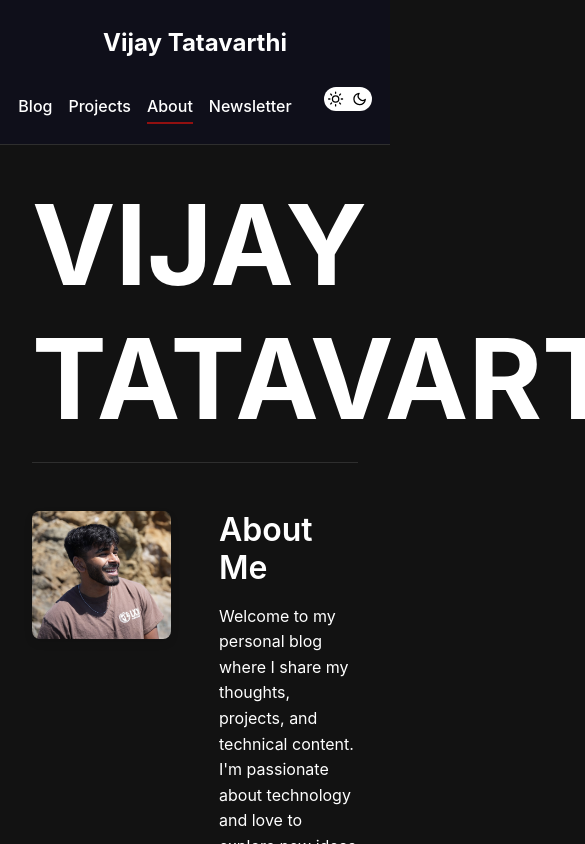
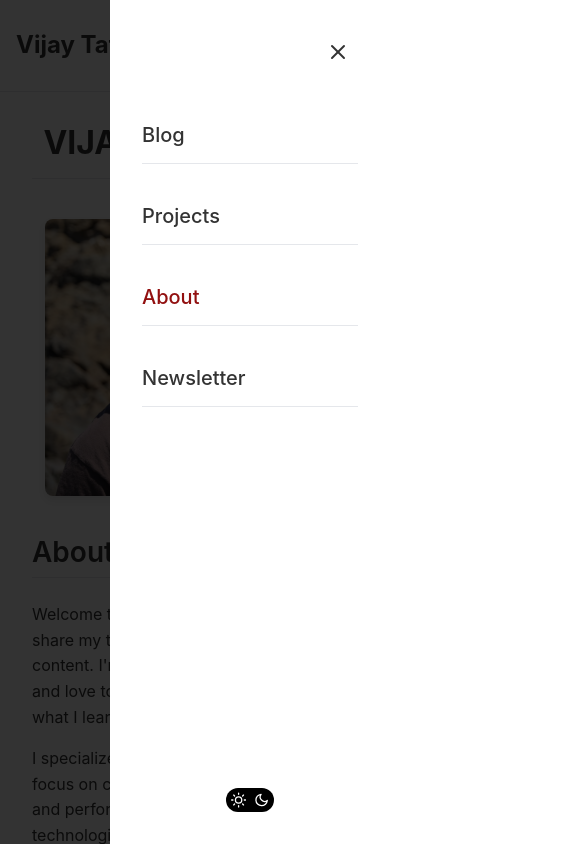
Before and after one commit to tatavarthiv/vijay-blog, a React (Vite) app: page /about in a window 390 px wide. Both pictures are taken after a click on the button "Toggle mobile menu". Shown: the top 844 px of the page, 585 px wide, since content can reach past the window. Built offline with nearby package versions, Linux system fonts and the light colour scheme.

Commit message:
mobile responsive

```diff
--- a/src/components/common/Header.tsx
+++ b/src/components/common/Header.tsx
@@ -1,13 +1,23 @@
 import { Link, useLocation } from "react-router-dom";
 import { useTheme } from "../../context/themeContext";
-import { FiSun, FiMoon } from "react-icons/fi";
+import { FiSun, FiMoon, FiMenu, FiX } from "react-icons/fi";
+import { useState } from "react";
 
 export default function Header() {
   const { theme, toggleTheme } = useTheme();
   const location = useLocation();
+  const [isMobileMenuOpen, setIsMobileMenuOpen] = useState(false);
 
   const isActive = (path: string) => {
     return location.pathname === path;
+  };
+
+  const toggleMobileMenu = () => {
+    setIsMobileMenuOpen(!isMobileMenuOpen);
+  };
+
+  const closeMobileMenu = () => {
+    setIsMobileMenuOpen(false);
   };
 
   return (
@@ -21,7 +31,8 @@ export default function Header() {
           </div>
 
           <div style={{ display: "flex", alignItems: "center", gap: "1rem" }}>
-            <nav className="main-nav">
+            {/* Desktop Navigation */}
+            <nav className="main-nav desktop-nav">
               <ul className="nav-links">
                 <li>
                   <Link
@@ -62,7 +73,95 @@ export default function Header() {
               </ul>
             </nav>
 
-            <div className="theme-toggle-container">
+            <div className="theme-toggle-container desktop-theme-toggle">
+              <button
+                className="theme-toggle"
+                onClick={toggleTheme}
+                title={`Switch to ${theme === "light" ? "dark" : "light"} mode`}
+                aria-label="Toggle theme"
+              >
+                <FiSun size={20} className="sun-icon" />
+                <FiMoon size={20} className="moon-icon" />
+              </button>
+            </div>
+
+            {/* Mobile Hamburger Menu Button */}
+            <button
+              className="mobile-menu-button"
+              onClick={toggleMobileMenu}
+              aria-label="Toggle mobile menu"
+            >
+              <FiMenu size={24} />
+            </button>
+          </div>
+        </div>
+      </div>
+
+      {/* Mobile Menu Overlay */}
+      {isMobileMenuOpen && (
+        <div className="mobile-menu-overlay" onClick={closeMobileMenu}>
+          <div
+            className="mobile-menu-content"
+            onClick={(e) => e.stopPropagation()}
+          >
+            <button
+              className="mobile-menu-close"
+              onClick={closeMobileMenu}
+              aria-label="Close mobile menu"
+            >
+              <FiX size={24} />
+            </button>
+
+            <nav className="mobile-nav">
+              <ul className="mobile-nav-links">
+                <li>
+                  <Link
+                    to="/blog"
+                    className={`mobile-nav-link ${
+                      isActive("/blog") ? "active" : ""
+                    }`}
+                    onClick={closeMobileMenu}
+                  >
+                    Blog
+                  </Link>
+                </li>
+                <li>
+                  <Link
+                    to="/projects"
+                    className={`mobile-nav-link ${
+                      isActive("/projects") ? "active" : ""
+                    }`}
+                    onClick={closeMobileMenu}
+                  >
+                    Projects
+                  </Link>
+                </li>
+                <li>
+                  <Link
+                    to="/about"
+                    className={`mobile-nav-link ${
+                      isActive("/about") ? "active" : ""
+                    }`}
+                    onClick={closeMobileMenu}
+                  >
+                    About
+                  </Link>
+                </li>
+                <li>
+                  <Link
+                    to="/newsletter"
+                    className={`mobile-nav-link ${
+                      isActive("/newsletter") ? "active" : ""
+                    }`}
+                    onClick={closeMobileMenu}
+                  >
+                    Newsletter
+                  </Link>
+                </li>
+              </ul>
+            </nav>
+
+            <div className="mobile-theme-toggle-container">
               <button
                 className="theme-toggle"
                 onClick={toggleTheme}
@@ -75,7 +174,7 @@ export default function Header() {
             </div>
           </div>
         </div>
-      </div>
+      )}
     </header>
   );
 }
--- a/src/index.css
+++ b/src/index.css
@@ -168,8 +168,24 @@ ol {
 }
 
 .name-link {
-  color: var(--text-primary);
+  color: var(--text-primary) !important;
   transition: color 0.2s;
+}
+
+.name-link:hover {
+  color: var(--text-primary) !important;
+}
+
+.name-link:active {
+  color: var(--text-primary) !important;
+}
+
+.name-link:visited {
+  color: var(--text-primary) !important;
+}
+
+.name-link:focus {
+  color: var(--text-primary) !important;
 }
 
 /* Navigation */
@@ -182,6 +198,98 @@ ol {
 
 .main-nav ul.nav-links li {
   margin-left: 0;
+}
+
+/* Mobile Menu Button */
+.mobile-menu-button {
+  display: none;
+  background: none;
+  border: none;
+  color: var(--text-primary);
+  padding: 0.5rem;
+  cursor: pointer;
+  border-radius: 4px;
+  transition: background-color 0.2s;
+}
+
+.mobile-menu-button:hover {
+  background-color: var(--bg-secondary);
+}
+
+/* Mobile Menu Overlay */
+.mobile-menu-overlay {
+  position: fixed;
+  top: 0;
+  left: 0;
+  right: 0;
+  bottom: 0;
+  background-color: rgba(0, 0, 0, 0.8);
+  z-index: 1000;
+  display: flex;
+  justify-content: flex-end;
+}
+
+.mobile-menu-content {
+  background-color: var(--header-bg);
+  width: 280px;
+  height: 100%;
+  padding: 2rem;
+  display: flex;
+  flex-direction: column;
+  transform: translateX(100%);
+  animation: slideInFromRight 0.3s ease-out forwards;
+}
+
+@keyframes slideInFromRight {
+  to {
+    transform: translateX(0);
+  }
+}
+
+.mobile-menu-close {
+  align-self: flex-end;
+  background: none;
+  border: none;
+  color: var(--text-primary);
+  padding: 0.5rem;
+  cursor: pointer;
+  border-radius: 4px;
+  margin-bottom: 2rem;
+  transition: background-color 0.2s;
+}
+
+.mobile-menu-close:hover {
+  background-color: var(--bg-secondary);
+}
+
+.mobile-nav-links {
+  list-style: none;
+  margin: 0;
+  padding: 0;
+  display: flex;
+  flex-direction: column;
+  gap: 1.5rem;
+}
+
+.mobile-nav-link {
+  color: var(--text-primary);
+  font-size: 1.25rem;
+  font-weight: 500;
+  text-decoration: none;
+  padding: 0.75rem 0;
+  border-bottom: 1px solid var(--border-color);
+  transition: color 0.2s;
+}
+
+.mobile-nav-link:hover,
+.mobile-nav-link.active {
+  color: var(--accent-color);
+}
+
+.mobile-theme-toggle-container {
+  margin-top: auto;
+  display: flex;
+  justify-content: center;
 }
 
 .nav-link {
@@ -453,12 +561,15 @@ ol {
 }
 
 .main-title {
-  font-size: 7rem;
+  font-size: clamp(2.5rem, 8vw, 7rem);
   text-align: center;
   font-weight: 700;
-  margin-bottom: 3rem;
+  margin-bottom: 2.5rem;
   padding-bottom: 1rem;
   border-bottom: 1px solid var(--border-color);
+  white-space: nowrap;
+  overflow: hidden;
+  text-overflow: ellipsis;
 }
 
 /* Hero Section */
@@ -475,12 +586,21 @@ ol {
 /* Blog Page Styles */
 .recent-posts-section {
   margin-bottom: 4rem;
+  border: none;
+  border-left: none;
+  padding-left: 0;
+  margin-left: 0;
 }
 
 .recent-posts-section h2 {
   font-size: 2rem;
   margin-bottom: 2rem;
   font-weight: 600;
+  border: none;
+  padding-left: 0;
+  margin-left: 0;
+  padding-bottom: 0.5rem;
+  border-bottom: 1px solid var(--border-color);
 }
 
 .recent-posts-grid {
@@ -529,6 +649,8 @@ ol {
   font-size: 2rem;
   margin-bottom: 2rem;
   font-weight: 600;
+  padding-bottom: 0.5rem;
+  border-bottom: 1px solid var(--border-color);
 }
 
 .all-posts-grid {
@@ -560,6 +682,14 @@ ol {
   margin-bottom: 3rem;
 }
 
+/* Newsletter Page Styles */
+.newsletter-recent-grid {
+  display: grid;
+  grid-template-columns: repeat(3, 1fr);
+  gap: 2rem;
+  margin-bottom: 3rem;
+}
+
 .project-card-row-1 {
   grid-column: auto;
   grid-row: 1;
@@ -583,6 +713,8 @@ ol {
   font-size: 2rem;
   margin-bottom: 2rem;
   font-weight: 600;
+  padding-bottom: 0.5rem;
+  border-bottom: 1px solid var(--border-color);
 }
 
 /* Blog Post Page Styles */
@@ -666,6 +798,40 @@ ol {
 }
 
 /* About Page Styles */
+.about-intro-grid {
+  display: grid;
+  grid-template-columns: 1fr 1fr;
+  gap: 3rem;
+}
+
+.headshot-image {
+  width: 100%;
+  border-radius: 8px;
+  box-shadow: 0 4px 8px rgba(0, 0, 0, 0.1);
+}
+
+.about-content h2 {
+  padding-bottom: 0.5rem;
+  border-bottom: 1px solid var(--border-color);
+  margin-bottom: 1.5rem;
+}
+
+.skills-section,
+.experience-section,
+.education-section,
+.contact-section {
+  margin-top: 2.2rem;
+}
+
+.skills-section h2,
+.experience-section h2,
+.education-section h2,
+.contact-section h2 {
+  padding-bottom: 0.5rem;
+  border-bottom: 1px solid var(--border-color);
+  margin-bottom: 2rem;
+}
+
 .contact-links {
   display: flex;
   gap: 20px;
@@ -799,16 +965,49 @@ ol {
 
 /* Mobile Styles (max-width: 768px) */
 @media (max-width: 768px) {
-  /* Header */
-  .header-content {
-    flex-direction: column;
-    gap: 1rem;
+  /* Prevent horizontal scroll */
+  body {
+    overflow-x: hidden;
   }
 
-  .main-nav ul.nav-links {
-    margin-top: 1rem;
-    justify-content: center;
-    gap: 1rem;
+  .container {
+    padding: 0 1rem;
+    max-width: 100%;
+    overflow-x: hidden;
+  }
+
+  /* Header Mobile Styles */
+  .header-content {
+    flex-direction: row;
+    justify-content: space-between;
+    align-items: center;
+  }
+
+  /* Hide desktop navigation on mobile */
+  .desktop-nav {
+    display: none;
+  }
+
+  .desktop-theme-toggle {
+    display: none;
+  }
+
+  /* Show mobile menu button */
+  .mobile-menu-button {
+    display: block;
+  }
+
+  /* Fix name link - remove any active state styles */
+  .name-link {
+    color: var(--text-primary) !important;
+  }
+
+  .name-link:hover {
+    color: var(--text-primary) !important;
+  }
+
+  .name-link.active {
+    color: var(--text-primary) !important;
   }
 
   /* Footer */
@@ -832,29 +1031,136 @@ ol {
     font-size: 2.5rem;
   }
 
-  /* Blog Layout */
+  /* Section Headers - Align with content */
+  .recent-posts-section h2,
+  .all-posts-section h2,
+  .project-list-title {
+    font-size: 1.75rem;
+    margin-left: 0;
+    padding-left: 0;
+    text-align: left;
+    margin-bottom: 1.5rem;
+  }
+
+  /* Mobile Card Layouts - All single column */
   .recent-posts-grid {
     grid-template-columns: 1fr;
-  }
-
-  .content-card-featured,
-  .content-card-small,
-  .content-card-wide {
-    grid-column: 1;
-    grid-row: auto;
+    gap: 1.5rem;
   }
 
   .all-posts-grid {
     grid-template-columns: 1fr;
+    gap: 1.5rem;
   }
 
-  /* Projects Layout */
   .projects-grid {
     grid-template-columns: 1fr;
+    gap: 1.5rem;
   }
 
-  .project-card-row-2 {
-    grid-column: 1;
+  /* Newsletter page - make grid single column */
+  .newsletter-recent-grid {
+    grid-template-columns: 1fr;
+    gap: 1.5rem;
+  }
+
+  /* About page - stack image above content */
+  .about-intro-grid {
+    grid-template-columns: 1fr;
+    gap: 2rem;
+    text-align: center;
+  }
+
+  .about-intro-grid .headshot-container {
+    order: -1; /* Image comes first */
+    max-width: 300px;
+    margin: 0 auto;
+  }
+
+  /* Reset all special grid positioning for mobile */
+  .content-card-featured,
+  .content-card-small,
+  .content-card-wide,
+  .project-card-row-1,
+  .project-card-row-2,
+  .project-card-row-3,
+  .recent-post-main,
+  .recent-post-secondary,
+  .recent-post-fourth {
+    grid-column: 1 !important;
+    grid-row: auto !important;
+  }
+
+  /* Completely disable legacy grid positioning on mobile */
+  .recent-post-main,
+  .recent-post-secondary,
+  .recent-post-fourth {
+    grid-column: unset !important;
+    grid-row: unset !important;
+    grid-area: unset !important;
+    width: 100% !important;
+    max-width: 100% !important;
+  }
+
+  /* Force all recent post images to same height on mobile */
+  .recent-post-main img,
+  .recent-post-secondary img,
+  .recent-post-fourth img {
+    height: 200px !important;
+  }
+
+  /* Consistent image heights for mobile */
+  .content-card img,
+  .recent-posts-grid .content-card img,
+  .all-posts-grid .content-card img,
+  .projects-grid .content-card img {
+    height: 200px;
+  }
+
+  /* Mobile typography adjustments */
+  .content-card-title {
+    font-size: 1.25rem;
+    line-height: 1.3;
+  }
+
+  .content-card-excerpt {
+    font-size: 0.9rem;
+    line-height: 1.4;
+  }
+
+  /* Touch-friendly interactions */
+  .content-card {
+    min-height: 44px;
+  }
+
+  .mobile-nav-link {
+    min-height: 44px;
+    display: flex;
+    align-items: center;
+  }
+
+  /* Newsletter page mobile fixes */
+  .newsletter-page .container {
+    padding: 0 1rem;
+  }
+
+  /* About page mobile fixes */
+  .about-page .main-title {
+    font-size: clamp(2rem, 6vw, 4rem);
+  }
+
+  .about-intro-grid {
+    text-align: left;
+  }
+
+  .about-content h2,
+  .skills-section h2,
+  .experience-section h2,
+  .education-section h2,
+  .contact-section h2 {
+    text-align: left;
+    font-size: 1.75rem;
+    margin-bottom: 1.5rem;
   }
 }
 
--- a/src/pages/AboutPage.tsx
+++ b/src/pages/AboutPage.tsx
@@ -6,26 +6,13 @@ export default function AboutPage() {
       <h1 className="main-title">VIJAY TATAVARTHI</h1>
 
       {/* Top section with headshot on left, about me on right */}
-      <div
-        className="about-intro"
-        style={{
-          display: "grid",
-          gridTemplateColumns: "1fr 1fr",
-          gap: "3rem",
-          marginBottom: "3rem",
-        }}
-      >
+      <section className="about-intro-grid">
         {/* Left column - headshot */}
         <div className="headshot-container">
           <img
             src={headshot}
             alt="Vijay Tatavarthi"
             className="headshot-image"
-            style={{
-              width: "100%",
-              borderRadius: "8px",
-              boxShadow: "0 4px 8px rgba(0, 0, 0, 0.1)",
-            }}
           />
         </div>
 
@@ -42,7 +29,7 @@ export default function AboutPage() {
             accessible, and performant applications using modern technologies.
           </p>
         </div>
-      </div>
+      </section>
 
       {/* Skills section with tags in rows */}
       <section className="skills-section">
```
Also changed, not shown: src/pages/NewsletterPage.tsx (+2 -10 lines).
